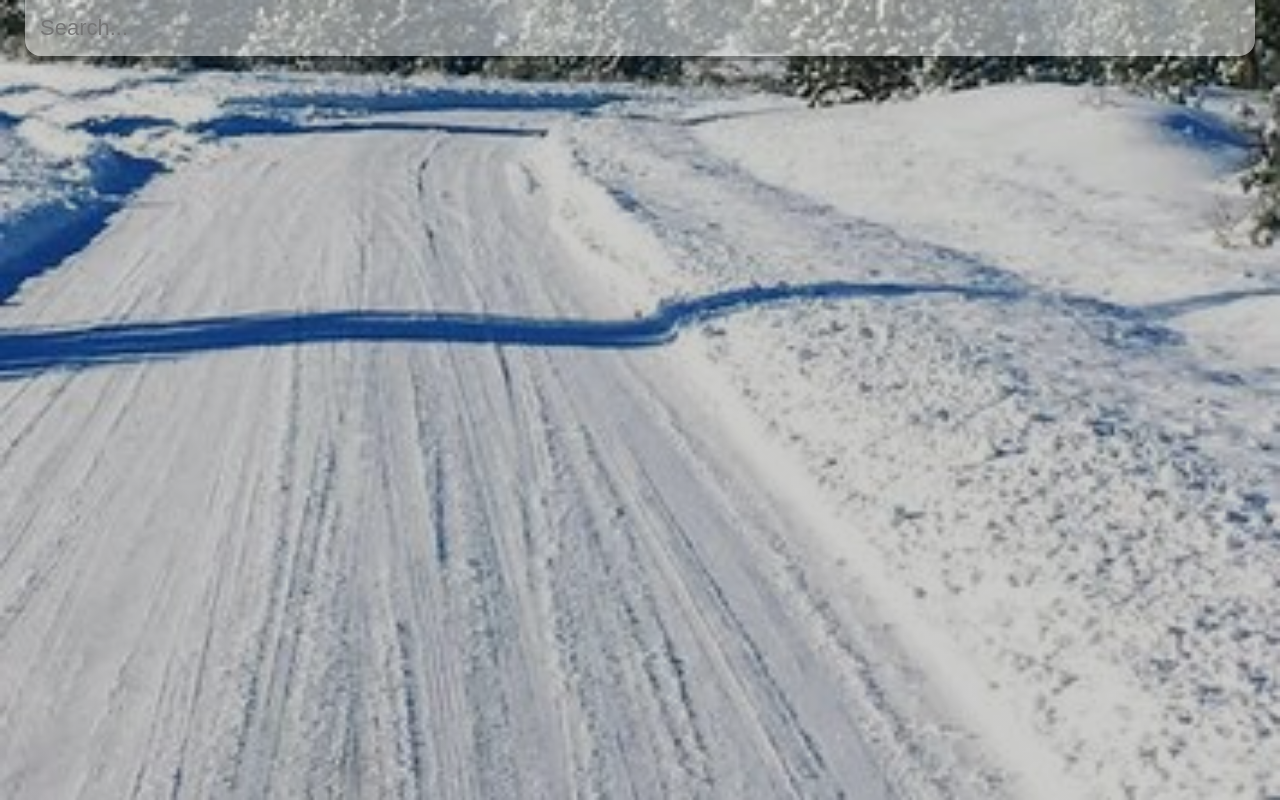
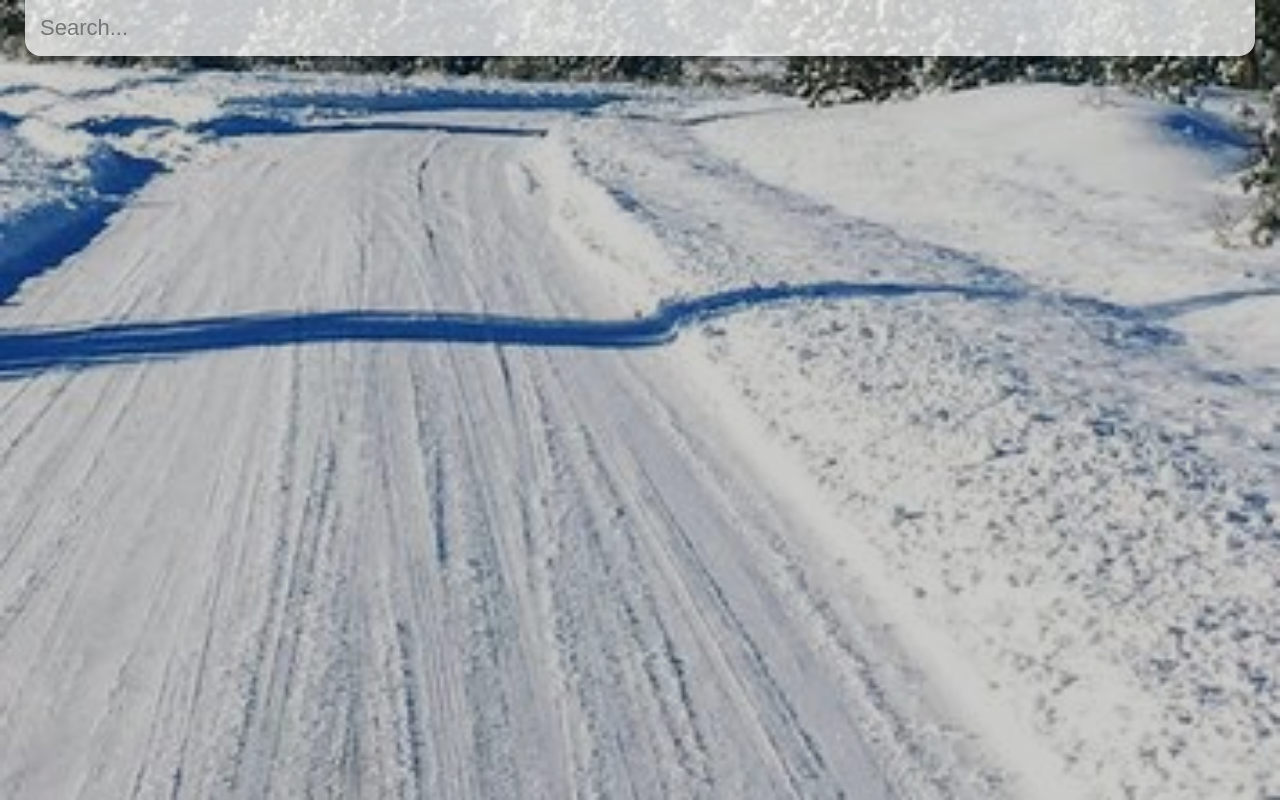
Before and after one commit to hughesmarissa/my-weather-app, a React (Create React App) app: page / in a window 1280 px wide. In both pictures the pointer is over the input "Search...". Built offline with nearby package versions, Linux system fonts and the light colour scheme.

Commit message:
Add hover&focus styles for search bar

```diff
--- a/src/index.css
+++ b/src/index.css
@@ -51,3 +51,7 @@ main {
 
     transition: 0.4s ease;
 }
+
+.search-box .search-bar:hover, .search-box .search-bar:focus {
+    background-color: rgba(255, 255, 255, 0.75);
+}
```
